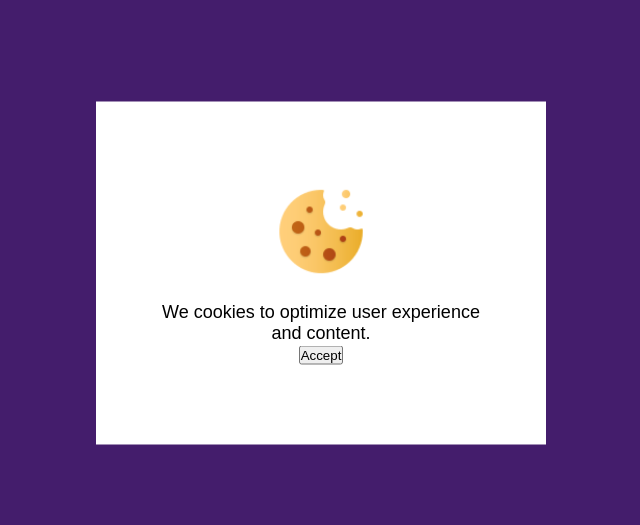
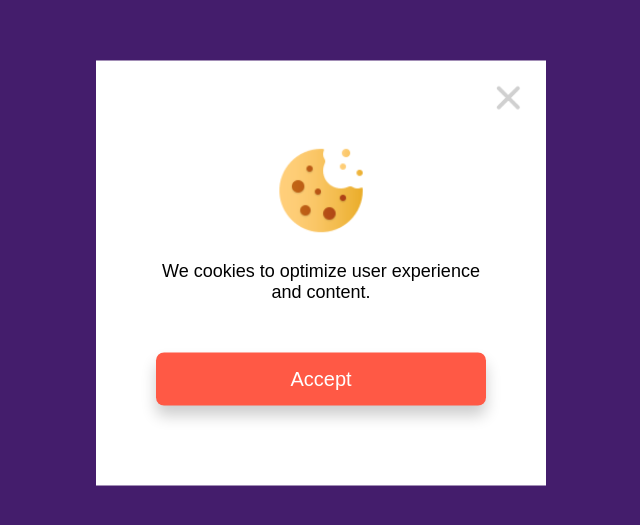
Before and after one commit to AlpaisYalak/Sacode-coding-dasar-tugas-day03, a plain HTML site: page index.html in a window 1280 px wide. Shown: the part 127-652 px from the top of the page, without its empty margins (319-959 px from the left). Drawn offline with Linux system fonts and the light colour scheme.

Commit message:
tugas day 03

```diff
--- a/index.html
+++ b/index.html
@@ -7,11 +7,25 @@
     <title>Document</title>
     <link rel="stylesheet" href="style.css">
  </head>
- <body>
+ <body onload="showmodal()">
     <div id="modalbox">
         <img src="image/cookies.png" class="cookies">
         <p>We cookies to optimize user experience and content. </p>
-        <button type="button">Accept</button>
+        <button type="button" onclick="closeModal">Accept</button>
+        <img src="image/close.png" class="close-icon" onclick="closeModal()">
     </div>
+    <script>
+
+      let modalBox = document.getElementById("modalbox")
+
+      function showmodal(){
+        setTimeout(()=>{
+            modalBox.style.display = "block";
+        }, 3000)
+      }
+      function closeModal(){
+         modalBox.style.display = "none";
+      }
+    </script>
  </body>
  </html>
--- a/style.css
+++ b/style.css
@@ -24,3 +24,26 @@
     width: 100px;
     margin-bottom: 15px;
  }
+ #modalbox button{
+   background: #ff5945;
+   color: #fff;
+   padding: 15px 0;
+   border-radius: 4px;
+   font-size: 20px;
+   font-weight: 500;
+   width: 100%;
+   border: 0;
+   outline: 0;
+   margin-top: 50px;
+   cursor: pointer;
+   box-shadow: 0 10px 15px rgba(0, 0, 0, 0.2);
+   border-radius: 8px;
+ }
+ .close-icon{
+   width: 25px;
+   height: 25px;
+   position: absolute;
+   top: 25px;
+   right: 25px;
+   cursor: pointer;
+ }
```
